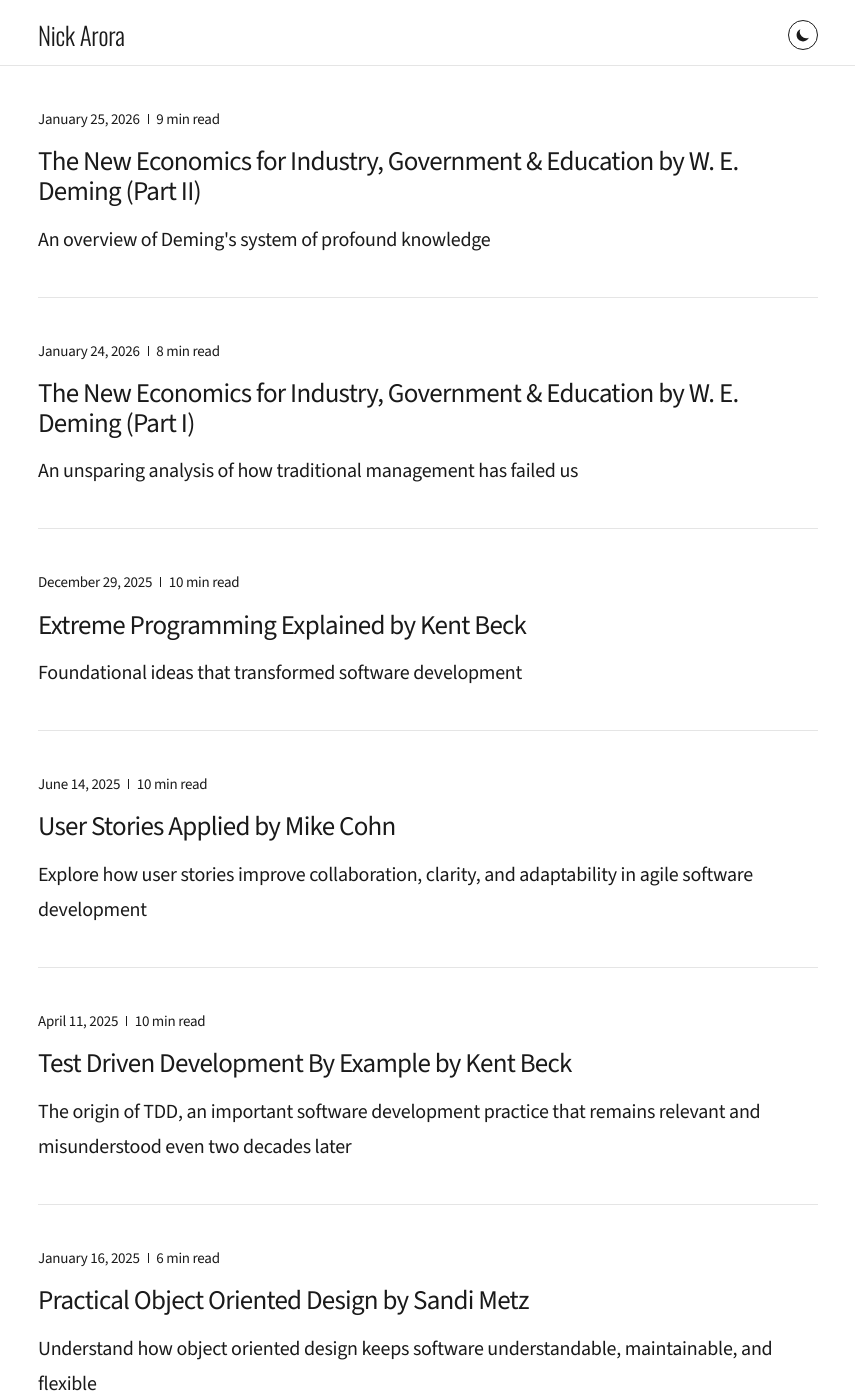
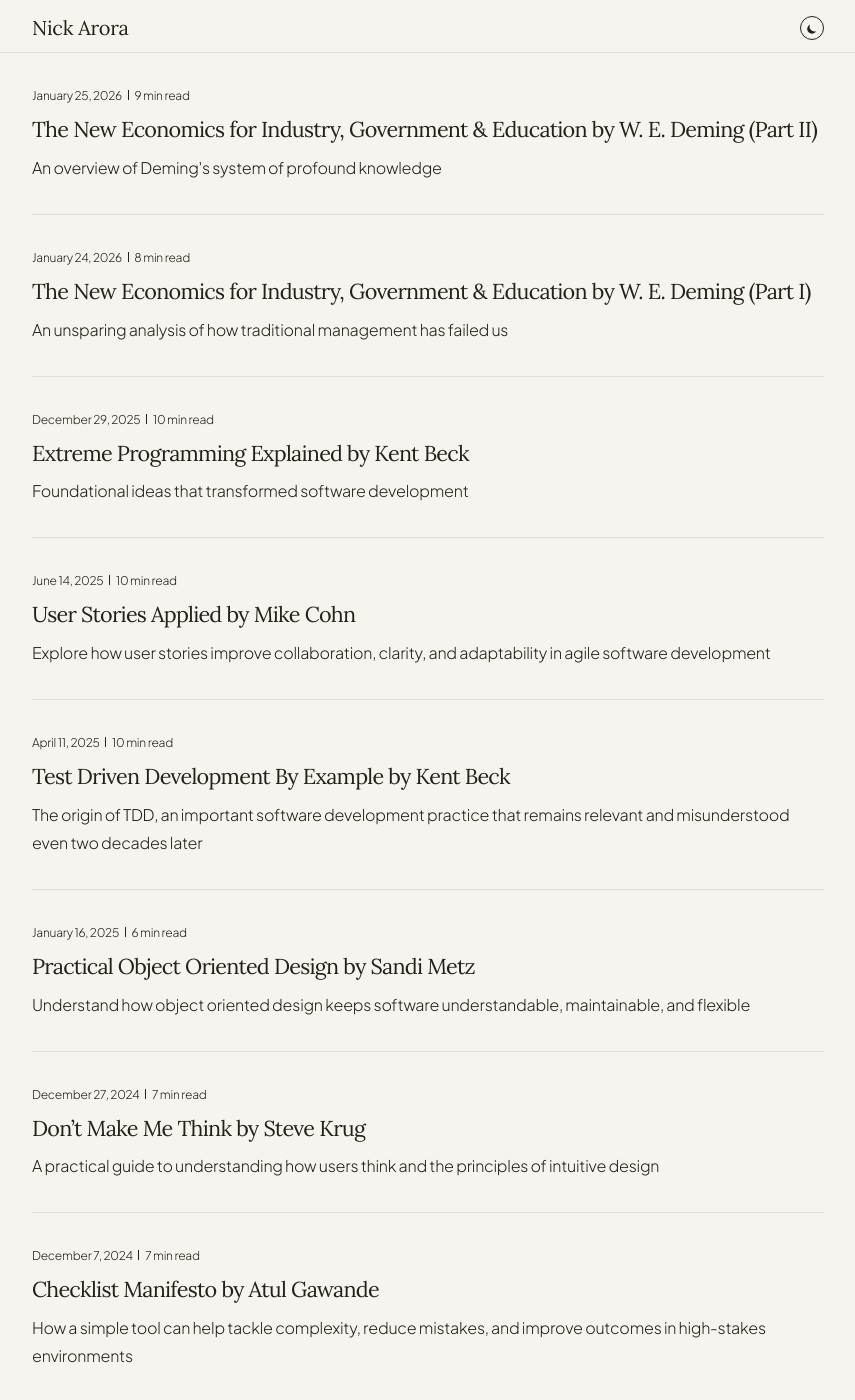
Before and after one commit to nickarora/nickarora.github.io, a Jekyll site: the page built from _app/_pages/index.html, in a window 1280 px wide and 1400 px high. Shown: the whole window, without its empty margins (212-1067 px from the left). Built offline with Jekyll 4.4.1, drawn with Linux system fonts in a browser that asks for light colours.

Commit message:
Styles are updated

```diff
--- a/_app/_layouts/default.html
+++ b/_app/_layouts/default.html
@@ -16,7 +16,7 @@
 
     <link rel="preconnect" href="https://fonts.googleapis.com">
     <link rel="preconnect" href="https://fonts.gstatic.com" crossorigin>
-    <link rel="stylesheet" href="https://fonts.googleapis.com/css2?family=Oswald:wght@200;300;400&family=JetBrains+Mono:wght@200;300&family=Source+Sans+3:ital,wght@0,200..900;1,200..900&display=block">
+    <link rel="stylesheet" href="https://fonts.googleapis.com/css2?family=Lora:ital,wght@0,400;0,600;1,400;1,600&family=Plus+Jakarta+Sans:ital,wght@0,200..800;1,200..800&family=JetBrains+Mono:wght@200;300&display=block">
 
     <link rel="stylesheet" href="/assets/styles/base.css">
 
--- a/_app/_sass/colors.scss
+++ b/_app/_sass/colors.scss
@@ -1,22 +1,22 @@
 :root {
   /* palette */
-  --clr-background: light-dark(#fff, #171e29);
-  --clr-foreground: light-dark(#1a1a1a, #fff);
-  --clr-primary: light-dark(#e4d3b5, #39506f);
-  --clr-secondary: light-dark(#f3f0eb, #212c3d);
+  --clr-background: light-dark(#f7f4ef, #1f1b17);
+  --clr-foreground: light-dark(#252018, #ede8df);
+  --clr-primary: light-dark(#ddd4c0, #4a3f33);
+  --clr-secondary: light-dark(#eeeae2, #2a231d);
   --clr-tertiary: light-dark(
     color-mix(in lab, var(--clr-background) 90%, var(--clr-foreground)),
     color-mix(in lab, var(--clr-background) 80%, var(--clr-foreground)));
-  --clr-accent: light-dark(#daab5b, #eca52d);
+  --clr-accent: light-dark(#a0522d, #c98a50);
 
   /* code highlighting */
-  --clr-code-background: light-dark(#f3f0eb, #212c3d);
+  --clr-code-background: light-dark(#eeeae2, #2a231d);
   --clr-code-error: light-dark(#d72828, #e74343);
   --clr-code-background-error: light-dark(transparent,  transparent);
   --clr-code-comment: light-dark(#5479a2, #ffa8a8);
-  --clr-code-constant: light-dark(#1a1a1a, #fff);
+  --clr-code-constant: light-dark(#252018, #ede8df);
   --clr-code-literal: light-dark(#bd882d, #e6db74);
-  --clr-code-name: light-dark(#1a1a1a, #fff);
+  --clr-code-name: light-dark(#252018, #ede8df);
   --clr-code-operator: light-dark(#bd882d, #e6db74);
   --clr-code-date: light-dark(#bd882d, #e6db74);
   --clr-code-other: light-dark(#15844b, #3aeaac);
--- a/_app/_sass/elements.scss
+++ b/_app/_sass/elements.scss
@@ -30,7 +30,7 @@
   font-weight: var(--fw-4);
 }
 
-h1, h2, h3, .h1, .h2, .h3 {
+h1, h2, h3, h4, .h1, .h2, .h3, .h4 {
   font-family: var(--ff-header);
   font-weight: var(--fw-3);
   letter-spacing: -0.75px;
@@ -50,11 +50,7 @@
 }
 
 .h4, h4 {
-  font-family: var(--ff-body);
-  font-weight: var(--fw-3);
   font-size: var(--fs-3);
-  letter-spacing: -0.75px;
-  line-height: var(--lh-1);
 }
 
 ul, ol {
--- a/_app/_sass/fonts.scss
+++ b/_app/_sass/fonts.scss
@@ -1,7 +1,7 @@
 :root {
   /* fonts */
-  --ff-body: 'Source Sans 3', sans-serif;
-  --ff-header: 'Oswald', sans-serif;
+  --ff-body: 'Plus Jakarta Sans', sans-serif;
+  --ff-header: 'Lora', serif;
   --ff-code: 'JetBrains Mono', monospace;
 
   /* font sizes */
@@ -10,7 +10,7 @@
   --fs-3: 1.35rem;
   --fs-4: 1.75rem;
   --fs-5: 2.25rem;
-  --fs-6: 3rem;
+  --fs-6: 2.75rem;
 
   /* font weights */
   --fw-1: 200;
@@ -25,18 +25,18 @@
 
 @media (width <= 720px) {
   :root {
-    font-size: 16px;
+    font-size: 14px;
   }
 }
 
 @media (width <= 1440px) {
   :root {
-    font-size: 20px;
+    font-size: 16px;
   }
 }
 
 @media (width > 1440px) {
   :root {
-    font-size: 24px;
+    font-size: 20px;
   }
 }
--- a/_app/_sass/posts.scss
+++ b/_app/_sass/posts.scss
@@ -65,6 +65,7 @@
     box-shadow: inset 4px 0 0 0 var(--clr-accent);
     background-color: var(--clr-secondary);
     padding: 1em;
+    font-family: var(--ff-header);
     font-style: italic;
   }
 
```
